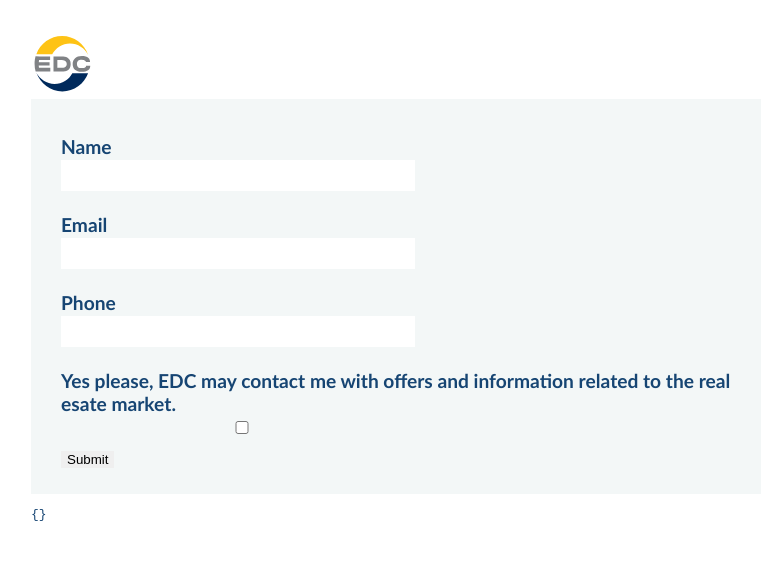
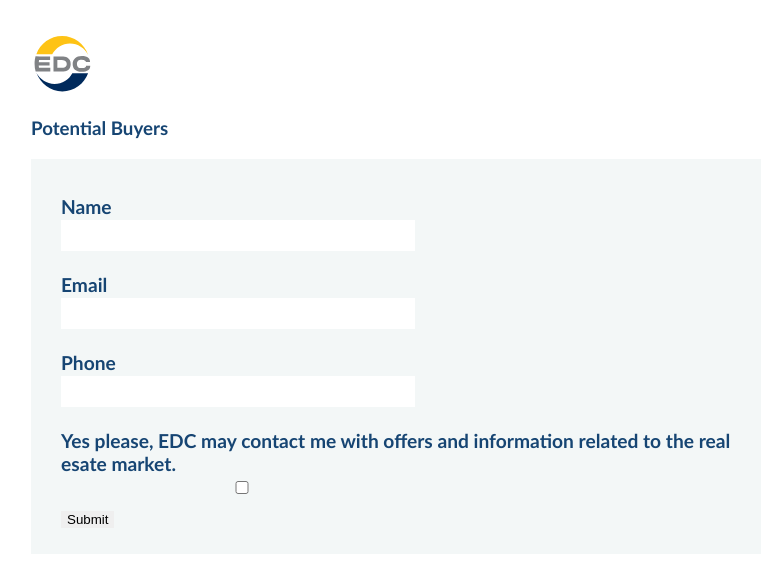
Before and after one commit to henrynavntoft/charlie-tango-case, a Next.js app: page /contact in a window 1280 px wide. Shown: the top 566 px of the page, without its empty margins (225-986 px from the left). Built offline with nearby package versions, Linux system fonts and the light colour scheme; a web font is replaced by a local one.

Commit message:
We can delete potential buyers  from contact page

```diff
--- a/src/pages/contact/index.js
+++ b/src/pages/contact/index.js
@@ -57,12 +57,41 @@ export default function Contact() {
         router.push("/thanks");
       });
   }
+
+  const handleDeleteBuyer = (index) => {
+    const currentBuyerIDs = Array.isArray(query.buyerID)
+      ? query.buyerID
+      : [query.buyerID];
+    const newBuyerIDList = [...currentBuyerIDs];
+    newBuyerIDList.splice(index, 1);
+
+    const newQuery = { ...router.query, buyerID: newBuyerIDList };
+    router.push({
+      pathname: router.pathname,
+      query: newQuery,
+    });
+  };
+
   return (
     <>
       <Head>
         <title>Find | EDC</title>
       </Head>
       <div className="wrapper">
+        <div>
+          <h3>Potential Buyers</h3>
+          {query.buyerID &&
+            (Array.isArray(query.buyerID)
+              ? query.buyerID
+              : [query.buyerID]
+            ).map((id, index) => (
+              <div key={id}>
+                <span>{id}</span>
+                <button onClick={() => handleDeleteBuyer(index)}>Delete</button>
+              </div>
+            ))}
+        </div>
+
         <form ref={formEl} onSubmit={submitted} className={styles.form}>
           <fieldset>
             <MyInput
@@ -112,7 +141,7 @@ export default function Contact() {
             <button>Submit</button>
           </fieldset>
         </form>
-        <pre>{JSON.stringify(query, null, 2)}</pre>
+        {/* <pre>{JSON.stringify(query, null, 2)}</pre> */}
       </div>
     </>
   );
```
